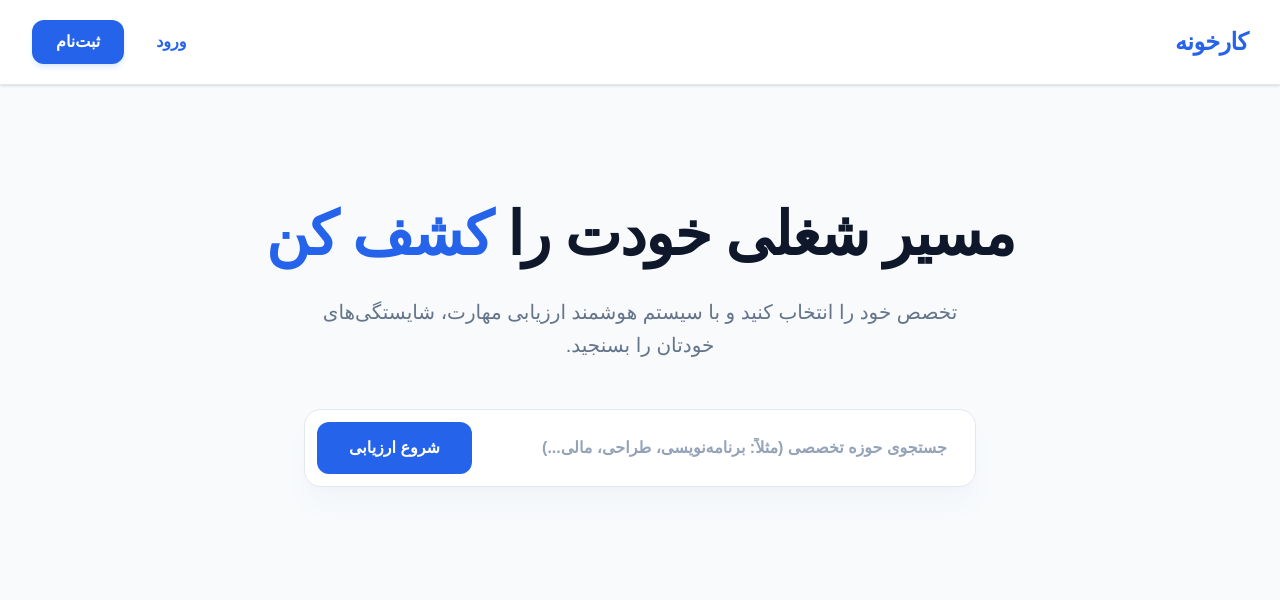
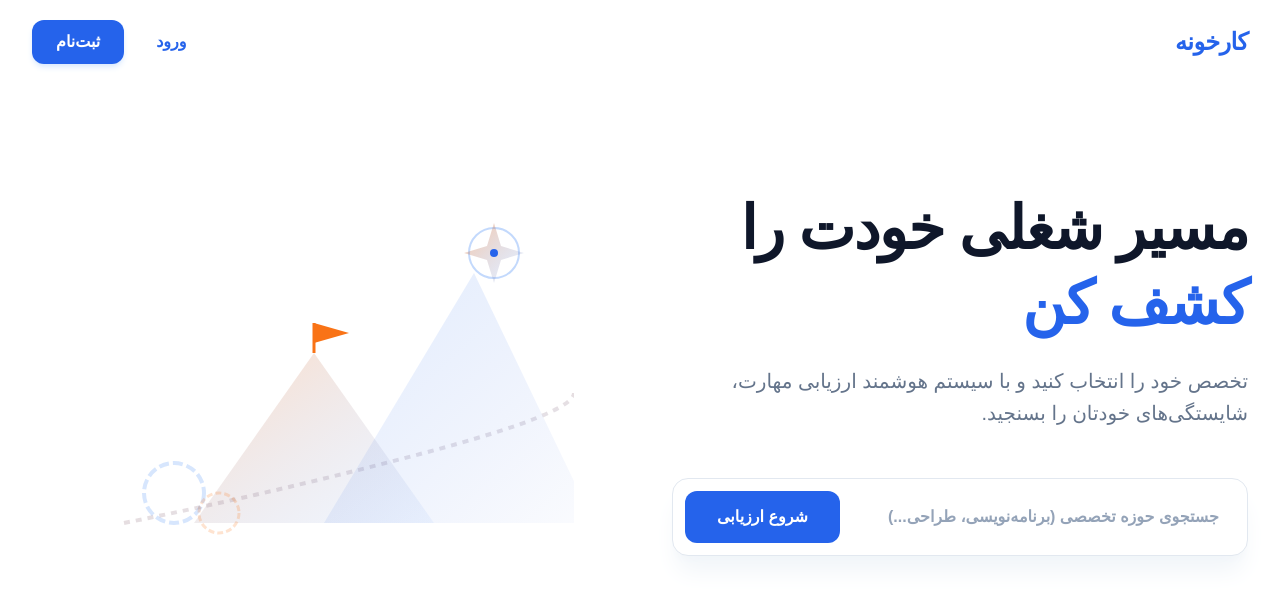
Before and after one commit to mahdysp/my-career-path, a Next.js app: page /quiz in a window 1280 px wide. Shown: the top 600 px of the page. Built offline with nearby package versions, Linux system fonts and the light colour scheme.

Commit message:
Implement top-right layout with two-column split and custom SVGs

```diff
--- a/app/quiz/page.tsx
+++ b/app/quiz/page.tsx
@@ -5,39 +5,37 @@ export default function CareerHub() {
   const [searchQuery, setSearchQuery] = useState("");
 
   return (
-    <div className="min-h-screen bg-[#f8fafc] text-[#1e293b]" style={{ fontFamily: 'vazirmatn, sans-serif', direction: 'rtl' }}>
+    <div className="min-h-screen bg-white text-[#1e293b]" style={{ fontFamily: 'vazirmatn, sans-serif', direction: 'rtl' }}>
 
-      {/* ۱. هدر ساده و متمرکز */}
-      <nav className="bg-white border-b border-[#e2e8f0] sticky top-0 z-50 px-8 py-5 flex justify-between items-center shadow-sm">
-        {/* سمت راست: لوگو */}
+      {/* ۱. هدر شیک و تمیز سایت */}
+      <nav className="bg-white/80 backdrop-blur-md sticky top-0 z-50 px-8 py-5 flex justify-between items-center">
         <div className="flex items-center">
           <span className="text-2xl font-black text-[#2563eb] tracking-tight">کارخونه</span>
         </div>
-
-        {/* سمت چپ: دکمه‌های ورود و ثبت‌نام */}
         <div className="flex gap-4">
           <button className="text-base font-bold px-4 py-2 text-[#2563eb] hover:bg-[#eff6ff] rounded-xl transition">ورود</button>
           <button className="text-base font-bold px-6 py-2.5 bg-[#2563eb] text-white hover:bg-[#1d4ed8] rounded-xl shadow-md shadow-blue-100 transition">ثبت‌نام</button>
         </div>
       </nav>
 
-      {/* ۲. بخش قهرمان خلوت، با فونت‌های درشت‌تر و بدون محدودیت مهندسی */}
-      <header className="max-w-4xl mx-auto px-6 pt-28 pb-20 text-center">
-        {/* سایز متن از text-5xl به text-6xl ارتقا یافت */}
+      {/* ۲. بخش اصلی دو ستونه (الهام گرفته از طرح بالا سمت راست) */}
+      <main className="max-w-7xl mx-auto px-8 pt-16 pb-20 grid grid-cols-1 lg:grid-cols-2 gap-12 items-center">
+
+        {/* ستون راست: متن‌ها و باکس جستجو */}
+        <div className="text-right z-10 order-first lg:order-none">
           <h1 className="text-4xl md:text-6xl font-black text-[#0f172a] leading-tight tracking-tight">
             مسیر شغلی خودت را <span className="text-[#2563eb]">کشف کن</span>
           </h1>
 
-        {/* سایز متن توضیحات از text-lg به text-xl ارتقا یافت */}
-        <p className="text-[#64748b] mt-6 text-lg md:text-xl max-w-2xl mx-auto font-medium leading-relaxed">
+          <p className="text-[#64748b] mt-6 text-lg md:text-xl max-w-xl font-medium leading-relaxed">
             تخصص خود را انتخاب کنید و با سیستم هوشمند ارزیابی مهارت، شایستگی‌های خودتان را بسنجید.
           </p>
 
-        {/* باکس جستجوی بزرگ‌تر و خواناتر */}
-        <div className="max-w-2xl mx-auto bg-white p-3 rounded-2xl shadow-xl shadow-slate-100 border border-[#e2e8f0] mt-12 flex gap-3 items-center">
+          {/* باکس جستجوی بزرگ و مدرن */}
+          <div className="bg-white p-3 rounded-2xl shadow-xl shadow-slate-100 border border-[#e2e8f0] mt-12 flex gap-3 items-center max-w-xl">
             <input
               type="text"
-            placeholder="جستجوی حوزه تخصصی (مثلاً: برنامه‌نویسی، طراحی، مالی...)"
+              placeholder="جستجوی حوزه تخصصی (برنامه‌نویسی، طراحی...)"
               value={searchQuery}
               onChange={(e) => setSearchQuery(e.target.value)}
               className="w-full pr-4 py-3 bg-transparent text-base font-bold focus:outline-none placeholder-[#94a3b8]"
@@ -46,7 +44,50 @@ export default function CareerHub() {
               شروع ارزیابی
             </button>
           </div>
-      </header>
+        </div>
+
+        {/* ستون چپ: گرافیک بومی‌سازی شده از طرح (کوه، قطب‌نما و پرچم صعود با SVG حرفه‌ای و سبک) */}
+        <div className="relative w-full h-[350px] md:h-[450px] flex items-center justify-center overflow-hidden">
+          <svg viewBox="0 0 500 400" className="w-full h-full max-w-[500px]" xmlns="http://www.w3.org/2000/svg">
+            <defs>
+              {/* گرادینت‌های ملایم دقیقا مثل عکس مورد نظر شما */}
+              <linearGradient id="mountainGrad" x1="0%" y1="0%" x2="100%" y2="100%">
+                <stop offset="0%" stopColor="#3b82f6" stopOpacity="0.15" />
+                <stop offset="100%" stopColor="#1d4ed8" stopOpacity="0.02" />
+              </linearGradient>
+              <linearGradient id="accentGrad" x1="0%" y1="0%" x2="100%" y2="100%">
+                <stop offset="0%" stopColor="#f97316" stopOpacity="0.4" />
+                <stop offset="100%" stopColor="#3b82f6" stopOpacity="0.1" />
+              </linearGradient>
+            </defs>
+
+            {/* خط افق و مسیر ملایم */}
+            <path d="M 50,350 Q 200,320 350,280 T 500,220" fill="none" stroke="url(#accentGrad)" strokeWidth="4" strokeDasharray="6 6" />
+
+            {/* کوه بزرگ سمت راست پس‌زمینه */}
+            <polygon points="250,350 400,100 520,350" fill="url(#mountainGrad)" />
+
+            {/* کوه کوچک‌تر جلو با رنگ گرم‌تر مایل به نارنجی ملایم */}
+            <polygon points="120,350 240,180 360,350" fill="url(#accentGrad)" opacity="0.6" />
+
+            {/* پرچم صعود و موفقیت در نوک کوه */}
+            <line x1="240" y1="180" x2="240" y2="150" stroke="#f97316" strokeWidth="3" />
+            <polygon points="240,150 275,160 240,170" fill="#f97316" />
+
+            {/* چرخ‌دنده‌های انتزاعی متداخل در پایین صفحه */}
+            <circle cx="100" cy="320" r="30" fill="none" stroke="#3b82f6" strokeWidth="4" strokeOpacity="0.2" strokeDasharray="10 4" />
+            <circle cx="145" cy="340" r="20" fill="none" stroke="#f97316" strokeWidth="3" strokeOpacity="0.2" strokeDasharray="6 3" />
+
+            {/* نماد قطب‌نما / ستاره راهنما در بالا سمت راست */}
+            <g transform="translate(420, 80)">
+              <circle cx="0" cy="0" r="25" fill="none" stroke="#3b82f6" strokeWidth="2" strokeOpacity="0.3" />
+              <path d="M 0,-30 L 7,-7 L 30,0 L 7,7 L 0,30 L -7,7 L -30,0 L -7,-7 Z" fill="url(#accentGrad)" />
+              <circle cx="0" cy="0" r="4" fill="#2563eb" />
+            </g>
+          </svg>
+        </div>
+
+      </main>
 
     </div>
   );
```
Lines whose indentation alone changed are shown as unchanged.
